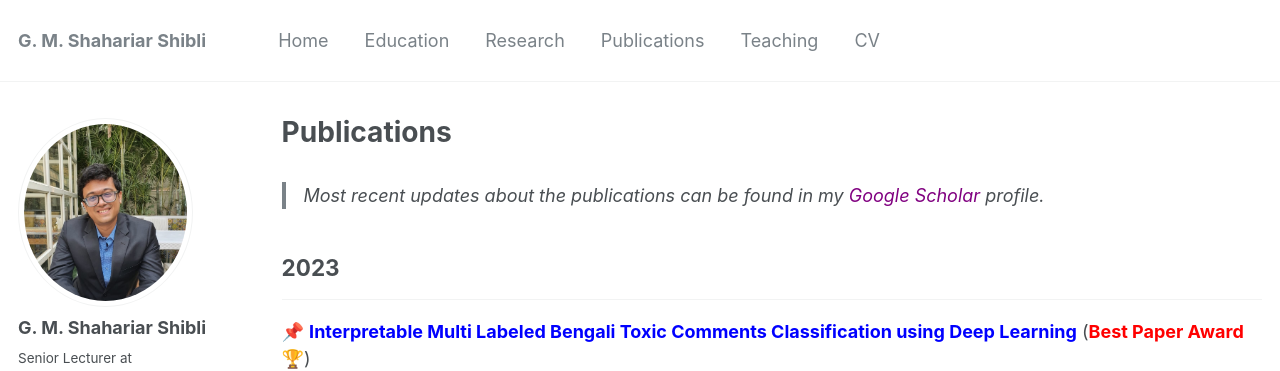
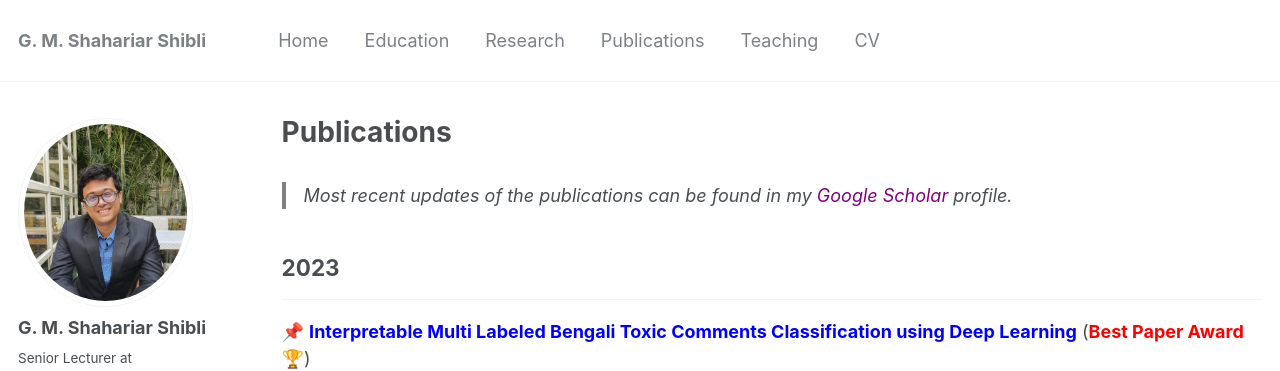
Before and after one commit to shahariar-shibli/shahariar-shibli.github.io, a Jekyll site: the page built from _pages/publications.md, in a window 1280 px wide and 900 px high. Shown: the top 371 px of the window. Built offline with Jekyll 4.4.1, drawn with Linux system fonts in a browser that asks for light colours; some web fonts are replaced.

Commit message:
Update publications.md

```diff
--- a/_pages/publications.md
+++ b/_pages/publications.md
@@ -5,7 +5,7 @@
 author_profile: true
 ---
 
-> Most recent updates about the publications can be found in my [<span style ="color:#800080">*Google Scholar*</span>](https://scholar.google.com/citations?user=GBaSF7MAAAAJ&hl=en) profile.
+> Most recent updates of the publications can be found in my [<span style ="color:#800080">*Google Scholar*</span>](https://scholar.google.com/citations?user=GBaSF7MAAAAJ&hl=en) profile.
 
 ## 2023
 ---------
```
